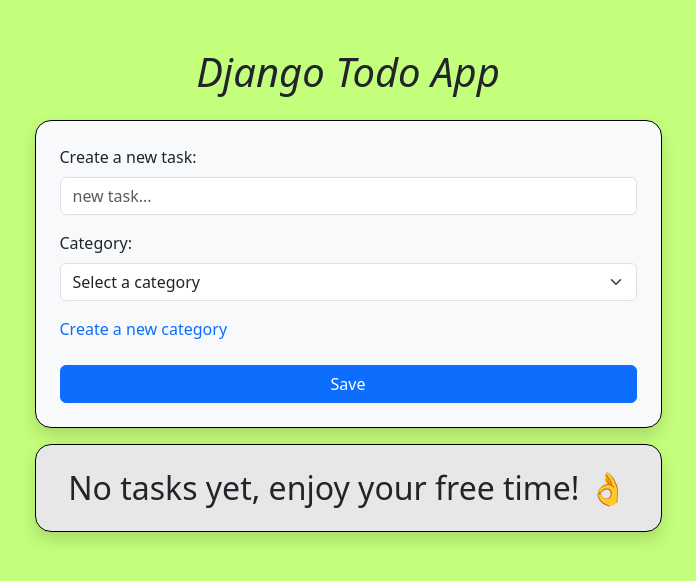
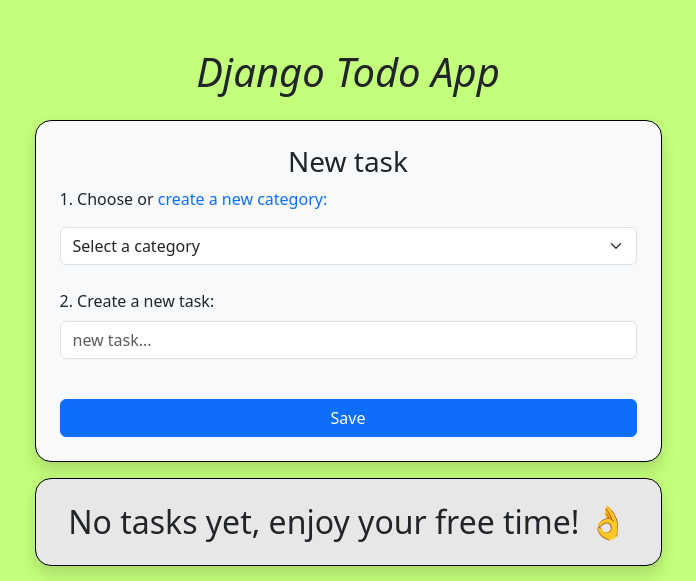
Before and after one commit to RamonLGDaw/todo_app_django_v2, a Django app: page / in a window 1280 px wide. Shown: the top 581 px of the page, without its empty margins (292-988 px from the left). Run offline with Django 5.2, Linux system fonts and the light colour scheme; data that the repository does not hold is empty.

Commit message:
mejoras form

```diff
--- a/task_app/forms.py
+++ b/task_app/forms.py
@@ -2,8 +2,16 @@
 from task_app.models import Category
 
 class CreateNewTask(forms.Form):
+    category = forms.ModelChoiceField(
+        label='',
+        queryset=Category.objects.all(),
+        empty_label="Select a category",
+        widget=forms.Select(attrs={
+            'class': 'form-select mt-0 mb-4'
+        })
+    )
     title = forms.CharField(
-        label='Create a new task',
+        label='2. Create a new task',
         max_length=100,
         widget=forms.TextInput(attrs={
             'class': 'form-control mt-2 mb-3',
@@ -11,10 +19,3 @@
             'maxlength': 100
         })
     )
-    category = forms.ModelChoiceField(
-        queryset=Category.objects.all(),
-        empty_label="Select a category",
-        widget=forms.Select(attrs={
-            'class': 'form-select mt-2'
-        })
-    )
--- a/task_app/templates/index.html
+++ b/task_app/templates/index.html
@@ -20,18 +20,19 @@
       <div class="row w-100 justify-content-center">
         <div class="col-12 col-md-8 col-lg-7">
           <h1 class="text-center m-4"><i> Django Todo App</i></h1>
-          <form
-            method="POST"
-            action="{% url 'create_task' %}"
-            class="border p-4 mb-3 border-black rounded-4 bg-light d-flex flex-column justify-content-center w-100 shadow"
-          >
+          <form method="POST" action="{% url 'create_task' %}"
+          class="border p-4 mb-3 border-black rounded-4 bg-light d-flex flex-column justify-content-center w-100 shadow">
           {% if max_reached %}
           <h3 class="text-center text-danger">You've reached the task limit. Please delete some before adding new ones.</h3>
           {% else %}
+          <h3 class="text-center">New task</h3>
+          {% csrf_token %}
+          <label for="{{ form.category.id_for_label }}">
+            <p>1. Choose or<a href="{% url 'category' %}" class="mt-3 text-decoration-none"> create a new category:</a></p>
+          </label>
 
-            {% csrf_token %}
           {{ form }}
-            <a href="category" class="mt-3 text-decoration-none">Create a new category</a>
+
           <button class="btn btn-primary mt-4">Save</button>
 
           {% endif %}
```
Lines whose indentation alone changed are shown as unchanged.
